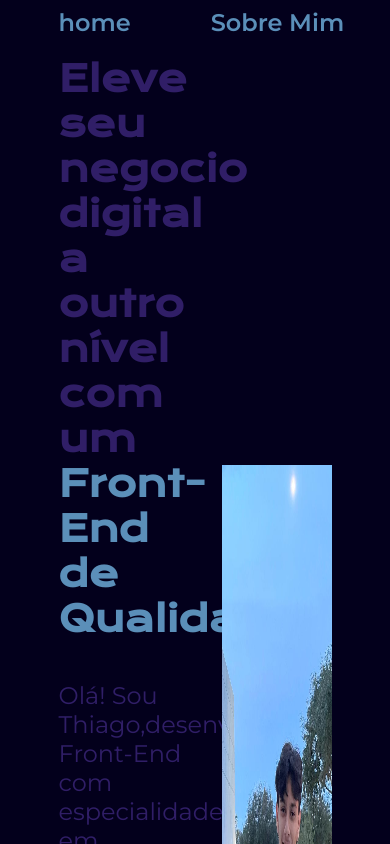
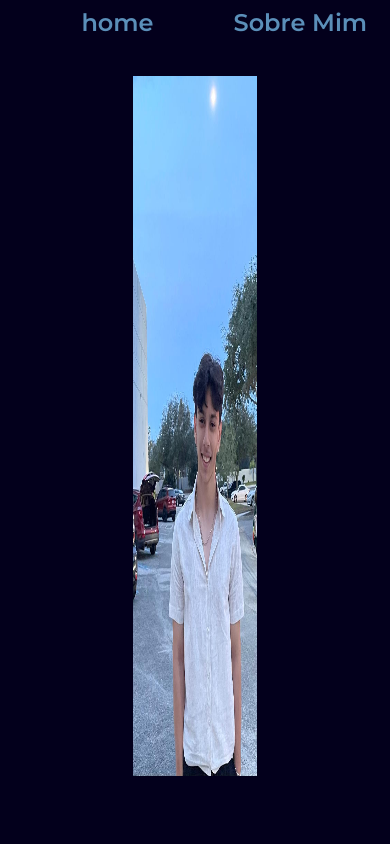
Before and after one commit to K1rit03/Curso-html-e-css-1, a plain HTML site: page index.html in a window 390 px wide. Shown: the top 844 px of the page. Drawn offline with nearby package versions, Linux system fonts and the light colour scheme.

Commit message:
fim do quarto curso

```diff
--- a/CSS/style.css
+++ b/CSS/style.css
@@ -30,7 +30,9 @@ body{
     color : var(--cor-secundaria);
     box-sizing : border-box;
 
-.cabecalho{
+}
+
+.cabecalho-top {
     padding: 2% 0 0 15%;
 }
 
@@ -61,6 +63,7 @@ body{
     display: flex;
     align-items: center ;
     justify-content: space-between;
+    gap: 82px;
 }
 
 .content-apresentation{
@@ -130,3 +133,26 @@ body{
     font-size: 1.5rem;
     font-weight: 400;
 }
+
+@media (max-width: 1200px ) {
+
+   .cabecalho {
+        padding: 6%;
+   }
+
+   .cabecalho-menu{
+        justify-content: center;
+   }
+
+    .content {
+    flex-direction: column-reverse;
+    padding: 10%;
+   }
+
+   .content-apresentation{
+        width: auto;
+   }
+
+
+
+}
--- a/index.html
+++ b/index.html
@@ -7,7 +7,7 @@
 
 </head>
 <body>
-    <header class="cabecalho">
+    <header class="cabecalho-top">
         <nav class="cabecalho-menu" >
             <a class="cabecalho-menu-link" href="">home</a>
             <a class="cabecalho-menu-link" href="sobre.html">Sobre Mim</a>
```
Also changed, not shown: sobre.html (+1 -1 lines).
